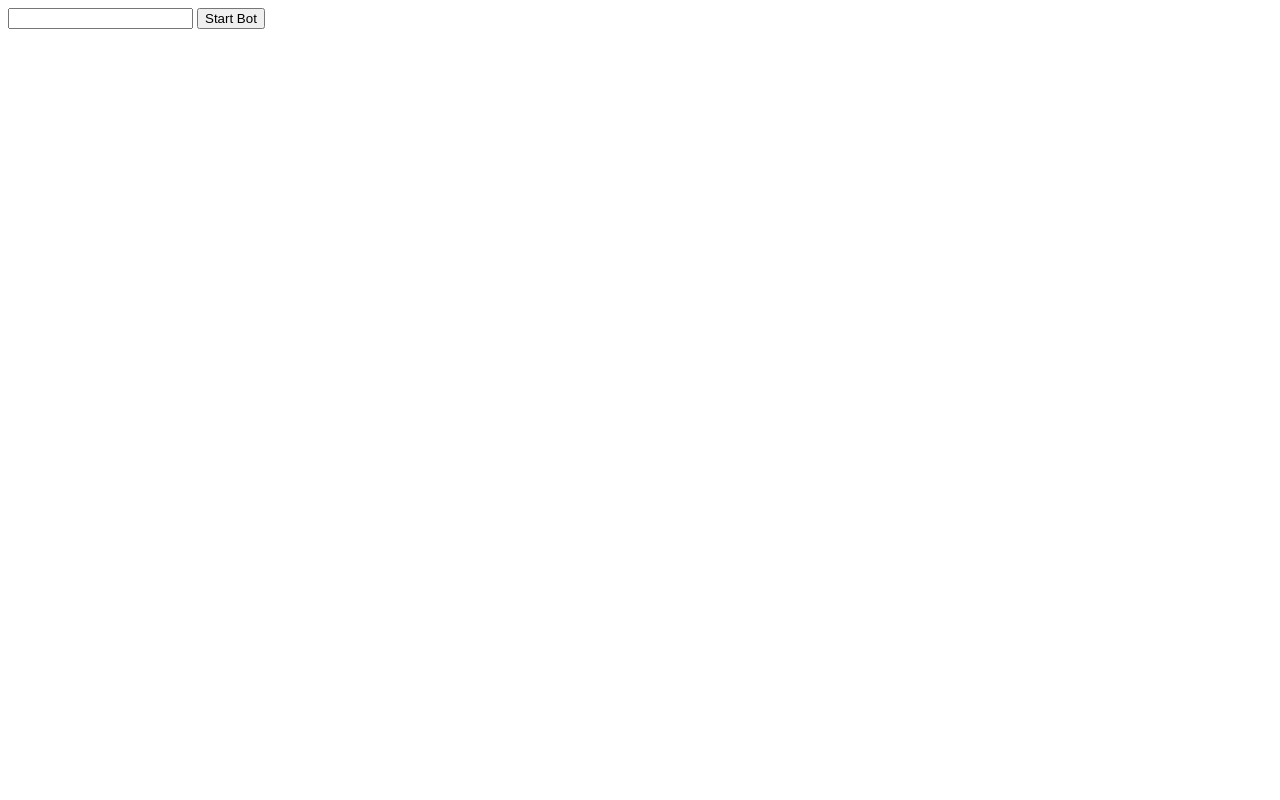
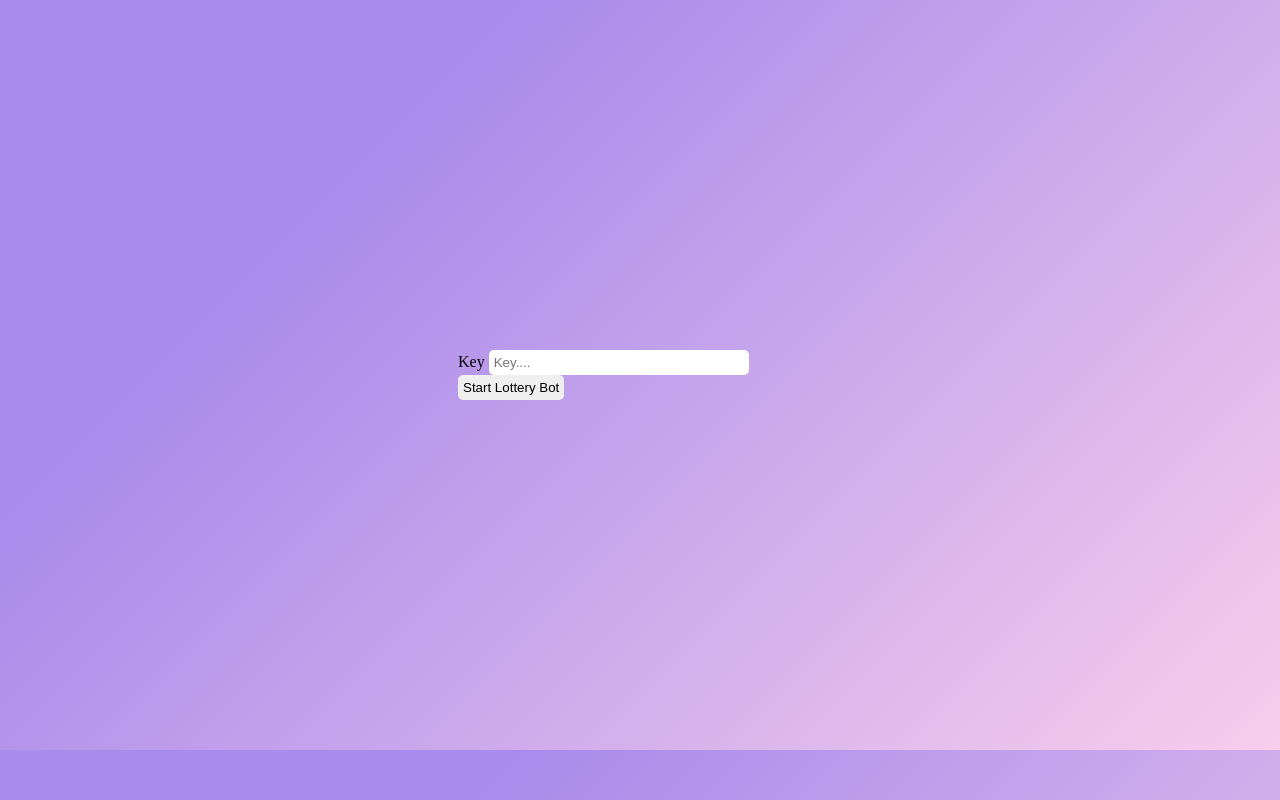
Before and after one commit to olinks/arbirush, a website: page bot/static/index.html in a window 1280 px wide. Drawn offline with Linux system fonts and the light colour scheme.

Commit message:
edited static page
added styling

```diff
--- a/bot/index.js
+++ b/bot/index.js
@@ -203,8 +203,9 @@ async function main (){
                     usd: usd_spent,
                     marketcap: marketcap,
                     buyer_address: listener_to,
-                    current_jackpot: jackpot_balance,
-                    next_jackpot: jackpot_balance / 2,
+                    current_jackpot: jackpot_balance /2,
+                    next_jackpot: (jackpot_balance / 2) / 2,
+                    jackpot_usd_value: jackpot_balance * (( 1 / eth_value) * (usd_value)),
                     nitro_pool_rewards: null,
                     transaction_hash: event.transactionHash,
                     lottery_percentage: lottery_percentage,
--- a/bot/static/index.html
+++ b/bot/static/index.html
@@ -5,12 +5,33 @@
     <meta http-equiv="X-UA-Compatible" content="IE=edge" />
     <meta name="viewport" content="width=device-width, initial-scale=1.0" />
     <title>Rush - Jackpot Setup</title>
+    <style>
+      body {
+        background-color: #f8ceec;
+        background-image: linear-gradient(315deg, #f8ceec 0%, #a88beb 74%);
+      }
+      main{
+        margin: 350px 350px;
+      }
+      form{
+        padding: 0 100px;
+      }
+      form input, button{
+        padding: 5px;
+        border-radius: 5px;
+        border: 0px black;
+      }
+      form input{
+        width: 250px;
+      }
+    </style>
   </head>
   <body>
     <main>
       <form action="" method="post">
-        <input type="text" name="pk" />
-        <button>Start Bot</button>
+        <Label>Key</Label>
+        <input type="text" name="pk" placeholder="Key...."/>
+        <button>Start Lottery Bot</button>
       </form>
     </main>
   </body>
```
